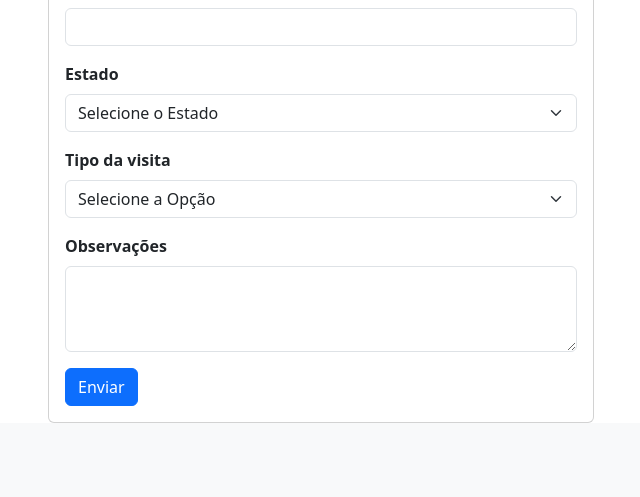
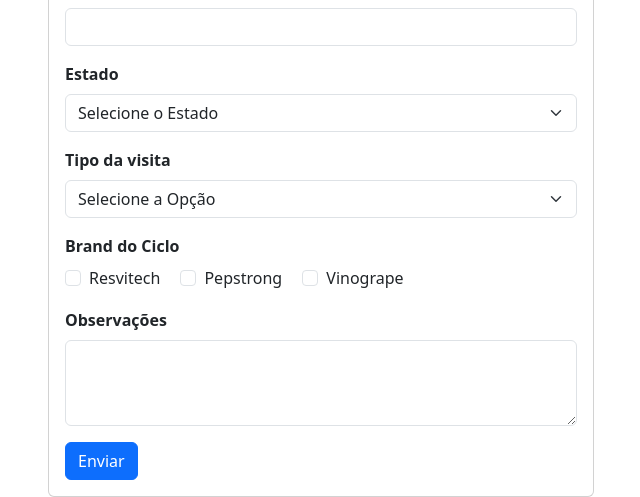
Before and after one commit to AndersonC96/Formulario-de-Cadastro, a PHP site: page /form.php in a window 1280 px wide. Shown: the part 720-1217 px from the top of the page, without its empty margins (319-959 px from the left). Before the commit the page ends 1143 px from the top, so only its background shows below. Run offline with PHP 8.4, Linux system fonts and the light colour scheme; a user stored in the database is signed in; data comes from the database, SQL or seed files in the repository.

Commit message:
Update form.php

```diff
--- a/form.php
+++ b/form.php
@@ -134,6 +134,38 @@
                                         <option value="Remota">Remota</option>
                                     </select>
                                 </div>
+                                <!--<div class="mb-3">
+                                    <label for="profissao" class="form-label"><b>Brand do Ciclo</b></label>
+                                    <select class="form-select" id="ciclo" name="ciclo" required>
+                                        <option value="">Selecione o Ciclo</option>
+                                        <option value="Resvitech">Resvitech</option>
+                                        <option value="Pepstrong">Pepstrong</option>
+                                        <option value="Vinogrape">Vinogrape</option>
+                                    </select>
+                                </div>-->
+                                <!--<div class="mb-3">
+                                    <label for="ciclo" class="form-label"><b>Brand do Ciclo</b></label>
+                                    <select class="form-select" id="ciclo" name="ciclo[]" multiple required>
+                                        <option value="Resvitech">Resvitech</option>
+                                        <option value="Pepstrong">Pepstrong</option>
+                                        <option value="Vinogrape">Vinogrape</option>
+                                    </select>
+                                </div>-->
+                                <div class="mb-3">
+                                    <label class="form-label"><b>Brand do Ciclo</b></label><br>
+                                    <div class="form-check form-check-inline">
+                                        <input class="form-check-input" type="checkbox" id="ciclo1" name="ciclo[]" value="Resvitech">
+                                        <label class="form-check-label" for="ciclo1">Resvitech</label>
+                                    </div>
+                                    <div class="form-check form-check-inline">
+                                        <input class="form-check-input" type="checkbox" id="ciclo2" name="ciclo[]" value="Pepstrong">
+                                        <label class="form-check-label" for="ciclo2">Pepstrong</label>
+                                    </div>
+                                    <div class="form-check form-check-inline">
+                                        <input class="form-check-input" type="checkbox" id="ciclo3" name="ciclo[]" value="Vinogrape">
+                                        <label class="form-check-label" for="ciclo3">Vinogrape</label>
+                                    </div>
+                                </div>
                                 <div class="mb-3">
                                     <label for="observacao" class="form-label"><b>Observações</b></label>
                                     <textarea class="form-control" id="observacao" name="observacao" rows="3"></textarea>
```
